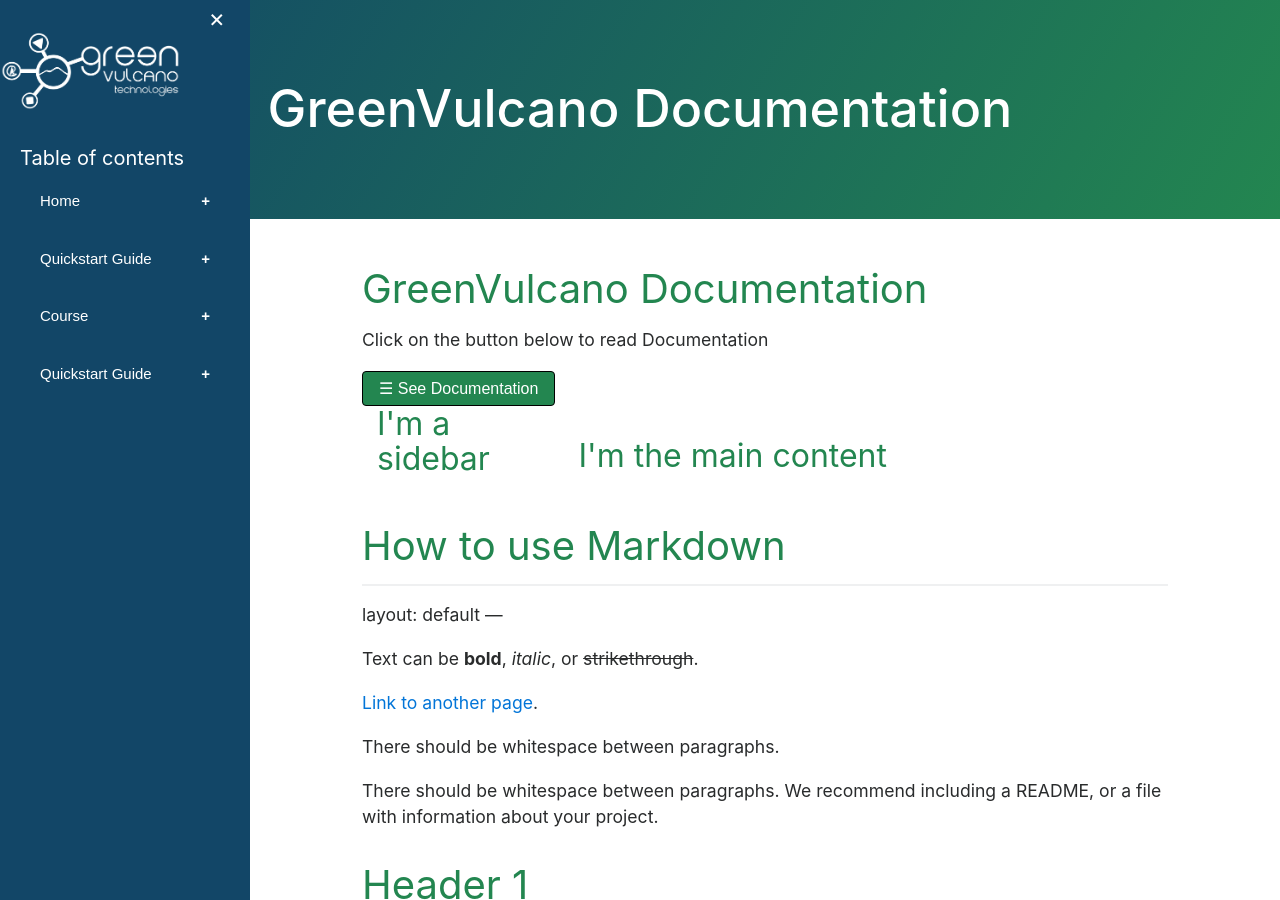
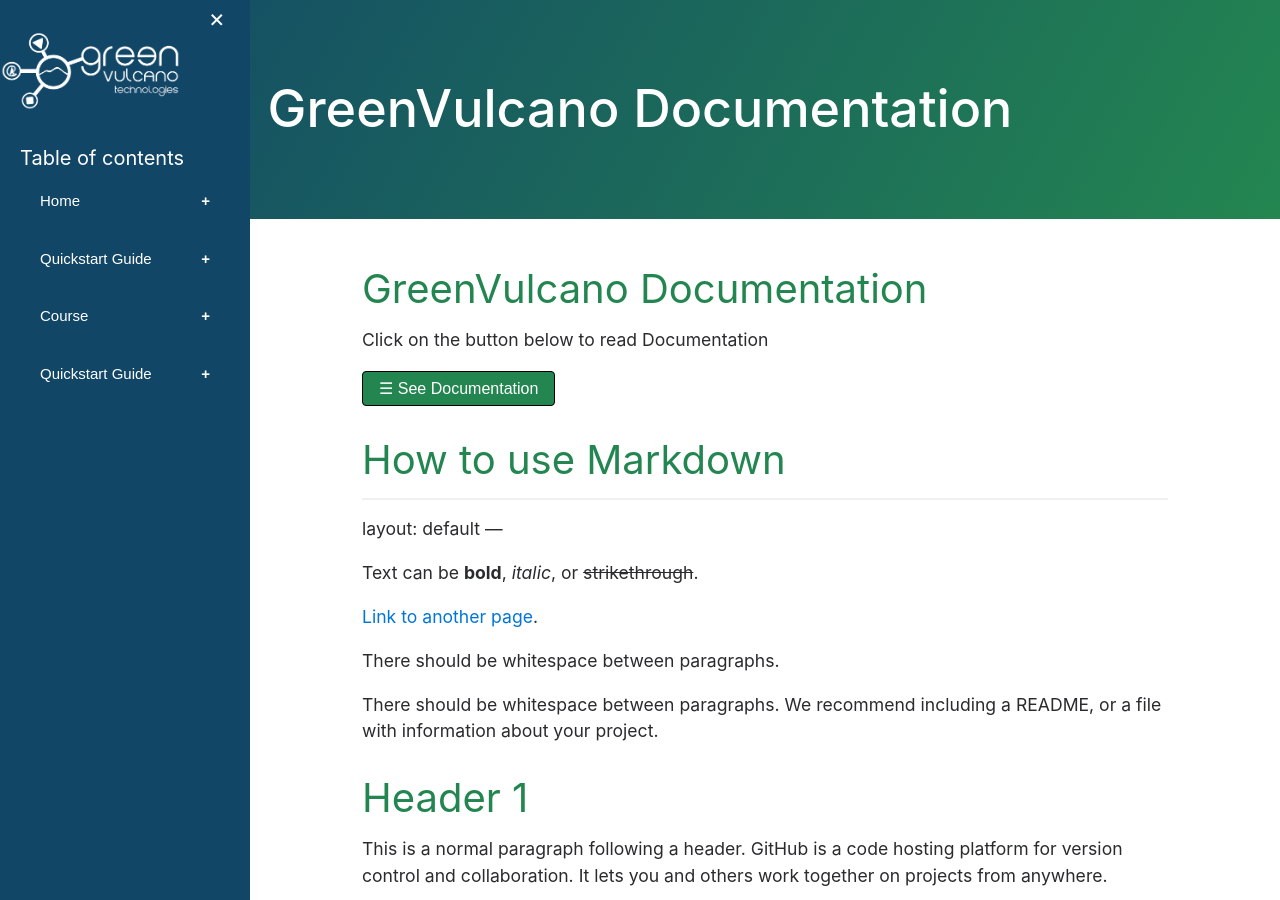
Before and after one commit to dianamw/GreenVulcano-Beta, a Jekyll site: the page built from index.md, in a window 1280 px wide and 900 px high. Built offline with Jekyll 4.4.1, drawn with Linux system fonts in a browser that asks for light colours; our own code applies the rules of GitHub Pages for plain Markdown files; the repository's description, which GitHub fills in, is left out.

Commit message:
Update body.html

```diff
--- a/_includes/body.html
+++ b/_includes/body.html
@@ -64,18 +64,7 @@
     <div id="main">
       <h1>GreenVulcano Documentation</h1>
       <p>Click on the button below to read Documentation</p>
-      <button class="Button Button-green" onclick="openNav();">&#9776; See Documentation</button>
-	   <div class="container-fluid">
-  <div class="row">
-    <nav class="col-md-3 collapse show" id="sidebar">
-      <h2>I'm a sidebar</h2>
-    </nav>
-    <main class="col-md-9">
-      <i class="fa fa-times" data-toggle="collapse" data-target="sidebar" aria-hidden="true" aria-expanded="false" aria-controls="sidebar" onclick="document.getElementById(this.getAttribute('data-target')).style.display = 'none';"></i>
-      <h2>I'm the main content</h2>
-    </main>
-  </div>
-</div>
+	    <button class="Button Button-green" onclick="openNav();">&#9776; See Documentation</button>
       {{ content }}
 	<!-- Here ends the Main -->
 </body>
```
